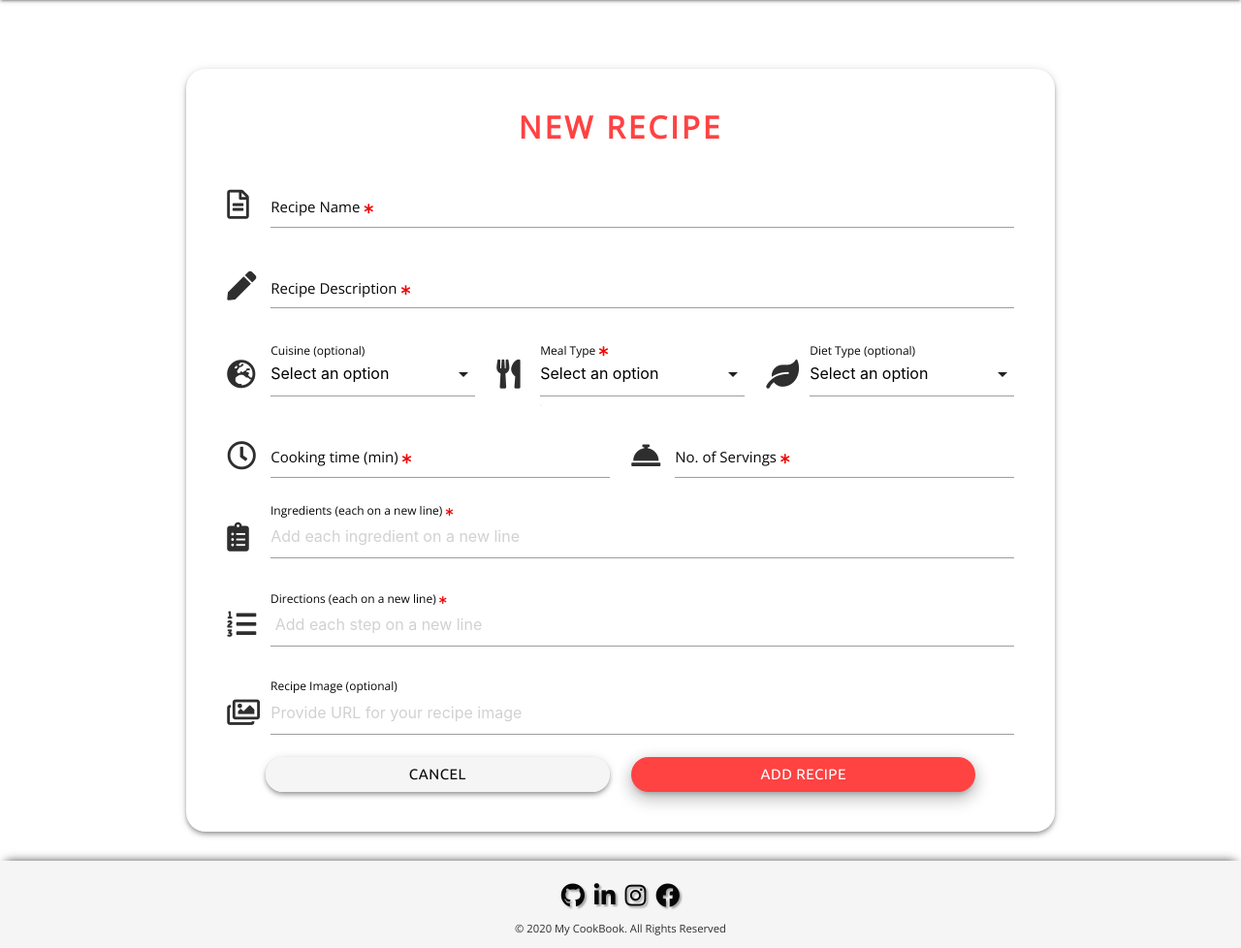
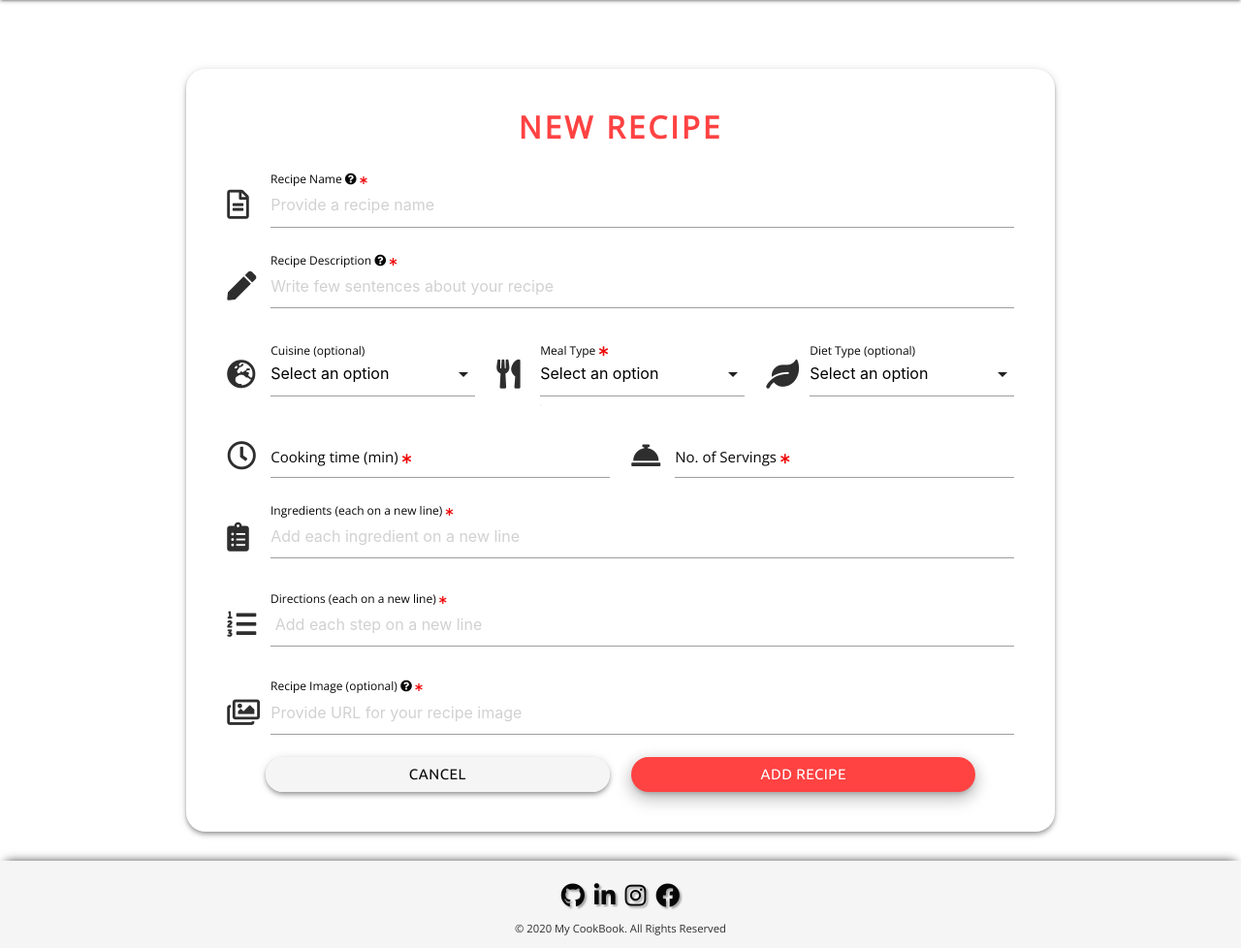
Before and after one commit to irinatu17/MyCookBook, a Flask app: page /add_recipe in a window 1280 px wide. Shown: the part 64-1042 px from the top of the page at 97% size. Run offline with Flask 2, Linux system fonts and the light colour scheme; data that the repository does not hold is empty; some libraries are stand-ins or nearby versions.

Commit message:
Add tooltips in form pages

```diff
--- a/mycookbook/static/css/style.css
+++ b/mycookbook/static/css/style.css
@@ -1,6 +1,6 @@
 @import url("https://fonts.googleapis.com/css?family=Open+Sans|Ubuntu&display=swap");
 
-/* Colour Variables and Fonts*/
+/* Colour and Font Variables */
 :root {
 --white: #ffffff;
 --midiumwhite: #fffafa;
@@ -20,7 +20,7 @@
 --primaryfont: "Open Sans", sans-serif;
 --secondaryfont: "Ubuntu", sans-serif;
 }
-/**Materialize styly required for flexbox**/
+/* Global style settings*/
 main {
 flex: 1 0 auto;
 margin-top:4em;
@@ -38,7 +38,6 @@ font-weight: 400;
 line-height: 1.7rem;
 overflow-x: hidden;
 }
-/* General style settings*/
 .uppercase {
 text-transform: uppercase;
 }
@@ -73,10 +72,21 @@ color: var(--lightblack);
 font-weight: bold;
 }
 .text-shadow-small{
- text-shadow: 1px 1px 1px var(--black);
+text-shadow: 1px 1px 1px var(--black);
 }
-h6 {
+.error-message{
+color: var(--red);
+}
+.small-text-delete{
 font-size: 1.1rem;
+}
+/* override Materialize label color and dropdown colour */
+.input-field label {
+color: var(--black);
+}
+.dropdown-content li>a, .dropdown-content li>span {
+color:  var(--black);
+font-size:1rem;
 }
 /* Headings*/
 .primary-heading{
@@ -105,7 +115,7 @@ margin: 2rem;
 padding-bottom: 1rem;
 text-shadow: 1px 1px 1px var(--lightgrey);
 }
-/* Navigation Bar*/
+/* Navigation Bar - fixed on the top; slide out menu on mobile*/
 nav{
 position: fixed;
 top: 0px;
@@ -143,6 +153,7 @@ color: var(--lightblack);
 -moz-box-shadow: 0px -5px 10px -6px var(--lightblack);
 box-shadow: 0px -5px 10px -6px var(--lightblack);
 }
+/*Smooth transition on hover makes icons larger*/
 .media-icons{
 font-size: 25px;
 color: var(--black);
@@ -160,9 +171,7 @@ transition-timing-function: ease-in-out;
 -moz-transform: scale(1.3);
 -o-transform: scale(1.3);
 }
-
-
-/* Register-Login */
+/* Register-Login Pages*/
 .login-reg-section{
 max-width: 30rem;
 min-width: 250px;
@@ -171,17 +180,6 @@ margin-top: 4rem;
 }
 .logo-login-register{
 width: 10rem;
-}
-.error-message{
-color: var(--red);
-}
-/* override Materialize label color and dropdown colour */
-.input-field label {
-color: var(--black);
-}
-.dropdown-content li>a, .dropdown-content li>span {
-color:  var(--black);
-font-size:1rem;
 }
 /* Home page*/
 .home-container{
@@ -192,6 +190,7 @@ height: 350px;
 display:flex;
 margin-top:2em;
 }
+/*Radial gradient on the image is used for making the text more readable and outstanding in the center*/
 .hero-image{
 background-image: radial-gradient(rgba(249, 238, 238, 0.91), rgba(152, 142, 142, 0.04)), url(../img/bg-home.jpg);
 background-repeat: no-repeat;
@@ -400,7 +399,7 @@ background-color: var(--yellow);
 .btn-change{
 font-size: 11px;
 }
-/*Errors*/
+/*Errors 404 and 500*/
 .error-heading{
 font-size: 3.2rem;
 font-weight: 500;
@@ -441,7 +440,7 @@ text-align: left;
 font-size: 14px;
 }
 }
-/*  Tablet size only Media queries */
+/*  Tablet size Media queries */
 @media (min-width: 600px) and (max-width: 992px){
 .container-addrecipe{
 width:85%;
@@ -450,7 +449,7 @@ width:85%;
 height: 30vh;
 }
 }
-/* Desktop size only Media queries */
+/* Desktop size Media queries */
 @media (min-width: 992px) {
 .container-addrecipe{
 width:70%;
@@ -481,7 +480,7 @@ width:90%;
 width:70%;
 }
 }
-/* Small resolution Media queries (e.g. iPhone 5/SE ) */
+/* Small resolution Media queries (e.g. iPhone 5/SE - 320px width ) */
 @media (max-width: 350px) {
 .btn-change {
 font-size: 9px;
--- a/mycookbook/static/js/mycookbook.js
+++ b/mycookbook/static/js/mycookbook.js
@@ -4,6 +4,7 @@ $(document).ready(function() {
     $('select').formSelect();
     $("select[required]").css({display: "block", height: 0, padding: 0, width: 0, position: "absolute"});
     $('textarea#recipe_description,input#recipe_name').characterCounter();
+    $('.tooltipped').tooltip();
     $('.modal').modal();
 
  });
--- a/mycookbook/templates/add_recipe.html
+++ b/mycookbook/templates/add_recipe.html
@@ -8,14 +8,14 @@
 <!--Recipe Name-->
 <div class="input-field col s12">
  <i class="far fa-file-alt prefix"></i>
-    {{ form.recipe_name(id="recipe_name", class="validate", minlength="4", maxlength="25") }}
-    <label for="recipe_name">Recipe Name <i class="fas fa-asterisk asterisk"></i></label>
+    {{ form.recipe_name(id="recipe_name", placeholder="Provide a recipe name", class="validate", minlength="4", maxlength="25") }}
+    <label for="recipe_name">Recipe Name  <i class="fas fa-question-circle tooltipped" data-position="top" data-tooltip="4-25 characters"></i> <i class="fas fa-asterisk asterisk"></i></label>
 </div>
 <!--Recipe Description-->
 <div class="input-field col s12">
 <i class="fas fa-pen prefix"></i>
-    {{ form.recipe_description(id="recipe_description", class="validate materialize-textarea", minlength="20", maxlength="300") }}
-    <label for="recipe_description">Recipe Description  <i class="fas fa-asterisk asterisk"></i></label>
+    {{ form.recipe_description(id="recipe_description", placeholder="Write few sentences about your recipe", class="validate materialize-textarea", minlength="20", maxlength="300") }}
+    <label for="recipe_description">Recipe Description  <i class="fas fa-question-circle tooltipped" data-position="top" data-tooltip="20-300 characters"></i> <i class="fas fa-asterisk asterisk"></i></label>
 </div>
 <!-- Cuisine_type-->
 <div class="input-field col s12 m6 l4">
@@ -80,7 +80,8 @@
 <div class="input-field col s12">
 <i class="far fa-images prefix"></i>
     {{ form.image(id="recipe_image", placeholder="Provide URL for your recipe image", class="validate") }}
-<label for="recipe_image">Recipe Image (optional)</label>
+<label for="recipe_image">Recipe Image (optional)
+<i class="fas fa-question-circle tooltipped" data-position="top" data-tooltip="You can upload your image to a free image hosting site, e.g. ImgBB, and paste direct URL here"></i> <i class="fas fa-asterisk asterisk"></i></label>
 
 </div>
 <div>
--- a/mycookbook/templates/change_password.html
+++ b/mycookbook/templates/change_password.html
@@ -27,8 +27,8 @@
       <div class="row">
         <div class="input-field col s12">
           <i class="material-icons prefix">vpn_key</i>
-          {{ form.new_password.label }}
           {{ form.new_password(placeholder="Enter new password") }}
+          <label for="username">New Password <i class="fas fa-question-circle tooltipped" data-position="top" data-tooltip="3-15 characters, case sensitive"></i></label>
           {% for error in form.new_password.errors %}
           <span class="error-message">{{ error }}</span>
           {% endfor %}
--- a/mycookbook/templates/change_username.html
+++ b/mycookbook/templates/change_username.html
@@ -30,8 +30,8 @@
         <div class="row">
           <div class="input-field col s12">
             <i class="fas fa-user-edit prefix"></i>
-            {{ form.new_username.label }}
             {{ form.new_username (placeholder="Enter new username") }}
+            <label for="username">New Username <i class="fas fa-question-circle tooltipped" data-position="top" data-tooltip="3-15 characters, case sensitive"></i></label>
             {% for error in form.new_username.errors %}
             <span class="error-message">{{ error }}</span>
             {% endfor %}
--- a/mycookbook/templates/register.html
+++ b/mycookbook/templates/register.html
@@ -16,8 +16,8 @@
       <div class="row">
         <div class="input-field col s12">
           <i class="material-icons prefix">person</i>
-          {{ form.username.label }}
           {{ form.username(placeholder="Enter username") }}
+           <label for="username">Username <i class="fas fa-question-circle tooltipped" data-position="top" data-tooltip="3-15 characters, case sensitive"></i></label>
           {% for error in form.username.errors %}
           <span class="error-message">{{ error }}</span>
           {% endfor %}
@@ -27,8 +27,8 @@
       <div class="row">
         <div class="input-field col s12">
           <i class="material-icons prefix">lock</i>
-          {{ form.password.label }}
           {{ form.password (placeholder="Enter password") }}
+          <label for="password">Password <i class="fas fa-question-circle tooltipped" data-position="top" data-tooltip="3-15 characters, case sensitive"></i></label>
           {% for error in form.password.errors %}
           <span class="error-message">{{ error }}</span>
           {% endfor %}
```
Also changed, not shown: mycookbook/templates/account_settings.html (+23 -16 lines), mycookbook/templates/single_recipe_details.html (+13 -5 lines).
